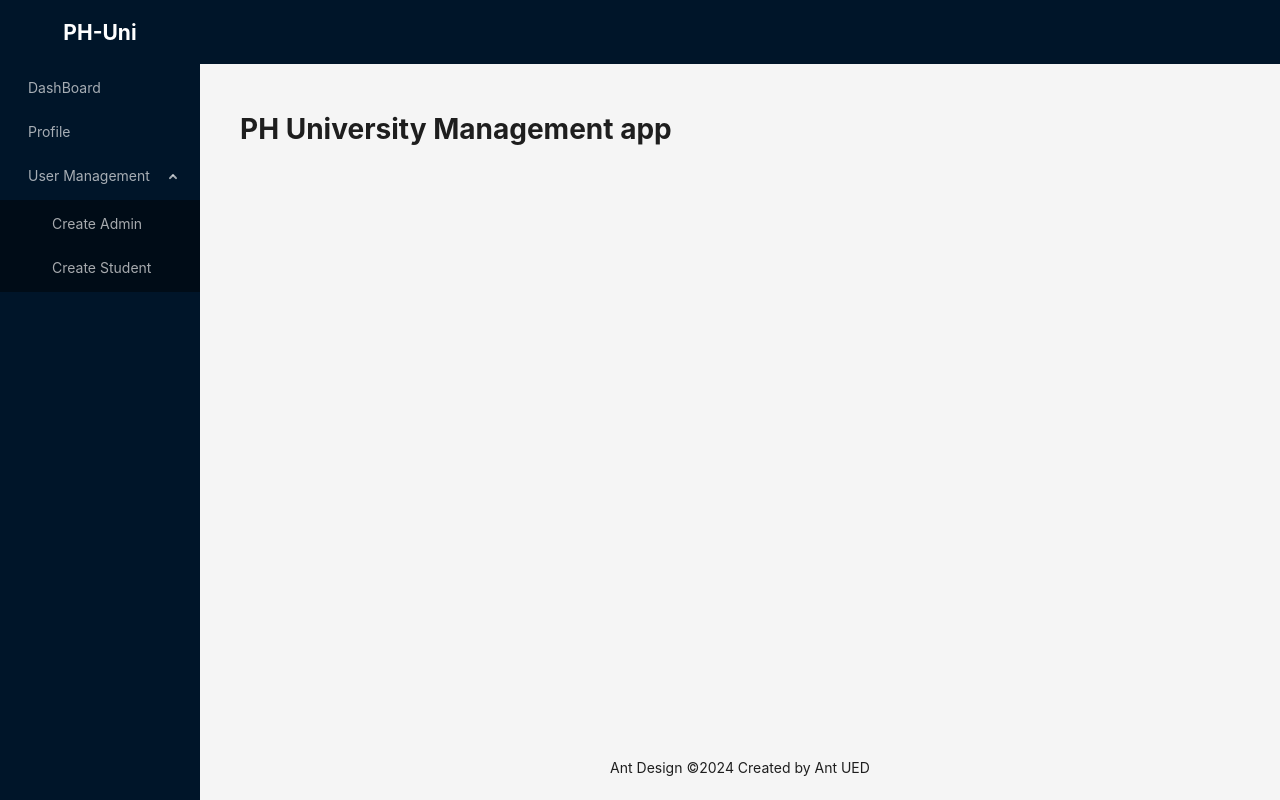
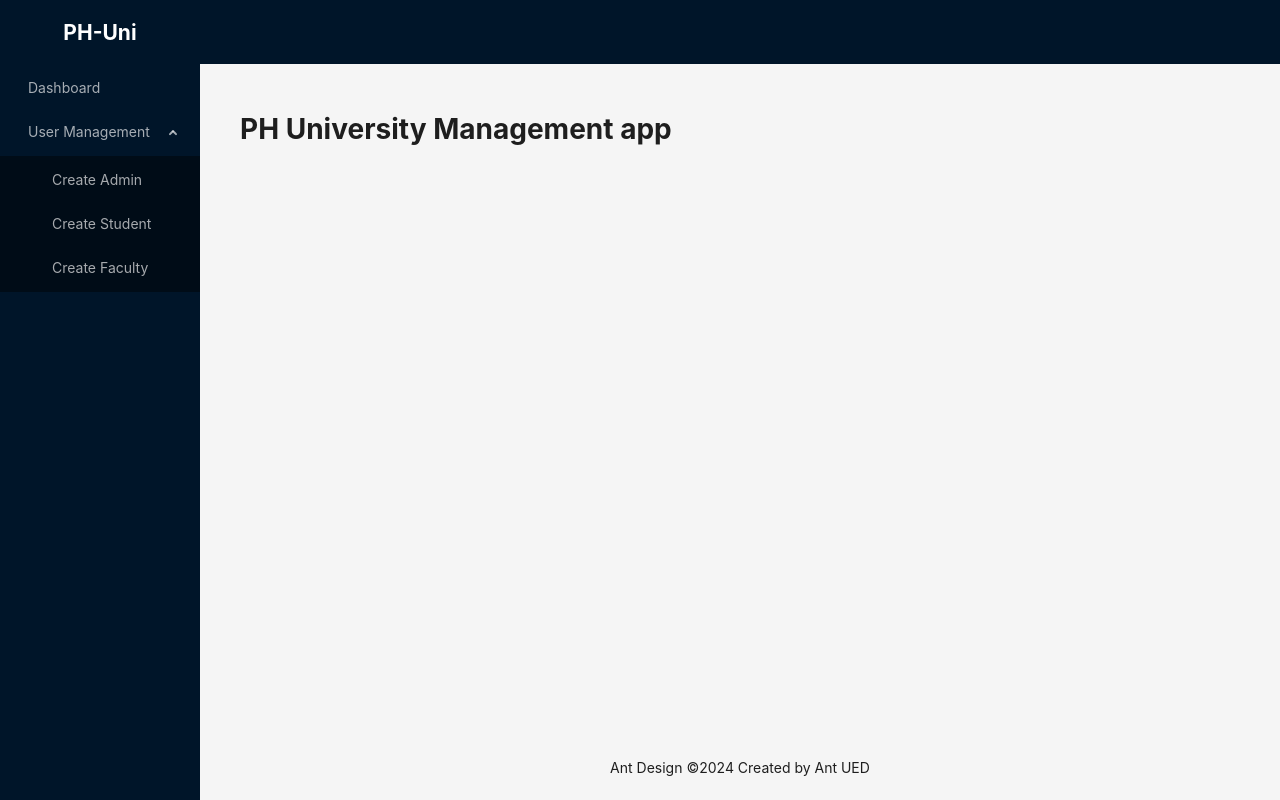
Before and after one commit to Nirob-Barman/PH-University-Management-System, a React (Vite) app: page / in a window 1280 px wide. Both pictures are taken after a click on the element "User Management". Built offline with nearby package versions, Linux system fonts and the light colour scheme.

Commit message:
A Centralised Array For Routes And Sidebar Items

```diff
--- a/src/components/layout/MainLayout.tsx
+++ b/src/components/layout/MainLayout.tsx
@@ -1,28 +1,41 @@
 import { Layout, Menu, MenuProps } from "antd";
-import { Outlet } from "react-router-dom";
+import { NavLink, Outlet } from "react-router-dom";
 
 const { Header, Content, Footer, Sider } = Layout;
 
 const items: MenuProps["items"] = [
   {
-    key: "1",
-    label: "DashBoard",
+    // key: "1",
+    key: "DashBoard",
+    // label: "DashBoard",
+    label: <NavLink to="/admin/dashboard">Dashboard</NavLink>,
   },
+  // {
+  //   key: "2",
+  //   label: "Profile",
+  // },
   {
-    key: "2",
-    label: "Profile",
-  },
-  {
-    key: "3",
+    // key: "3",
+    key: "User Management",
     label: "User Management",
     children: [
       {
-        key: "31",
-        label: "Create Admin",
+        // key: "31",
+        key: "Create Admin",
+        // label: "Create Admin",
+        label: <NavLink to="/admin/create-admin">Create Admin</NavLink>,
       },
       {
-        key: "32",
-        label: "Create Student",
+        // key: "32",
+        key: "Create Student",
+        // label: "Create Student",
+        label: <NavLink to="/admin/create-student">Create Student</NavLink>,
+      },
+      {
+        // key: "32",
+        key: "Create Faculty",
+        // label: "Create Faculty",
+        label: <NavLink to="/admin/create-faculty">Create Faculty</NavLink>,
       },
     ],
   },
--- /dev/null
+++ b/src/routes/admin.routes.tsx
@@ -0,0 +1,73 @@
+import AdminDashboard from "../pages/admin/AdminDashboard";
+import CreateAdmin from "../pages/admin/CreateAdmin";
+import CreateFaculty from "../pages/admin/CreateFaculty";
+import CreateStudent from "../pages/admin/CreateStudent";
+
+export const adminPaths2 = [
+  {
+    name: "Dashboard",
+    path: "dashboard",
+    element: <AdminDashboard />,
+  },
+  {
+    name: "User Management",
+    children: [
+      {
+        name: "Create Admin",
+        path: "admin/create-admin",
+        element: <CreateAdmin />,
+      },
+      {
+        name: "Create Faculty",
+        path: "admin/create-faculty",
+        element: <CreateFaculty />,
+      },
+      {
+        name: "Create Student",
+        path: "admin/create-student",
+        element: <CreateStudent />,
+      },
+      {
+        name: "Create Member",
+        path: "admin/create-member",
+        element: <CreateStudent />,
+      },
+    ],
+  },
+  {
+    name: "Course Management",
+    children: [
+      {
+        name: "Offered Course",
+        path: "admin/offered-course",
+        element: <CreateAdmin />,
+      },
+    ],
+  },
+];
+
+
+
+export const adminPaths = [
+  {
+    // path: "dashboard",
+    index: true,
+    element: <AdminDashboard />,
+  },
+  {
+    path: "dashboard",
+    element: <AdminDashboard />,
+  },
+  {
+    path: "create-student",
+    element: <CreateStudent />,
+  },
+  {
+    path: "create-faculty",
+    element: <CreateFaculty />,
+  },
+  {
+    path: "create-admin",
+    element: <CreateAdmin />,
+  },
+];
--- a/src/routes/routes.tsx
+++ b/src/routes/routes.tsx
@@ -4,8 +4,11 @@
 import Register from "../pages/Register";
 import About from "../pages/About";
 import Contact from "../pages/Contact";
-import AdminDashboard from "../pages/admin/AdminDashboard";
-import CreateStudent from "../pages/admin/CreateStudent";
+// import AdminDashboard from "../pages/admin/AdminDashboard";
+// import CreateStudent from "../pages/admin/CreateStudent";
+// import CreateFaculty from "../pages/admin/CreateFaculty";
+// import CreateAdmin from "../pages/admin/CreateAdmin";
+import { adminPaths } from "./admin.routes";
 
 const router = createBrowserRouter([
   {
@@ -25,21 +28,40 @@
   {
     path: "/admin",
     element: <App />,
-    children: [
-      {
-        // path: "dashboard",
-        index: true,
-        element: <AdminDashboard />,
-      },
-      {
-        path: "dashboard",
-        element: <AdminDashboard />,
-      },
-      {
-        path: "create-student",
-        element: <CreateStudent />,
-      },
-    ],
+    // children: [
+    //   {
+    //     // path: "dashboard",
+    //     index: true,
+    //     element: <AdminDashboard />,
+    //   },
+    //   {
+    //     path: "dashboard",
+    //     element: <AdminDashboard />,
+    //   },
+    //   {
+    //     path: "create-student",
+    //     element: <CreateStudent />,
+    //   },
+    //   {
+    //     path: "create-faculty",
+    //     element: <CreateFaculty />,
+    //   },
+    //   {
+    //     path: "create-admin",
+    //     element: <CreateAdmin />,
+    //   },
+    // ],
+    children: adminPaths,
+  },
+  {
+    path: "/faculty",
+    element: <App />,
+    children: adminPaths,
+  },
+  {
+    path: "/student",
+    element: <App />,
+    children: adminPaths,
   },
   {
     path: "/login",
```
